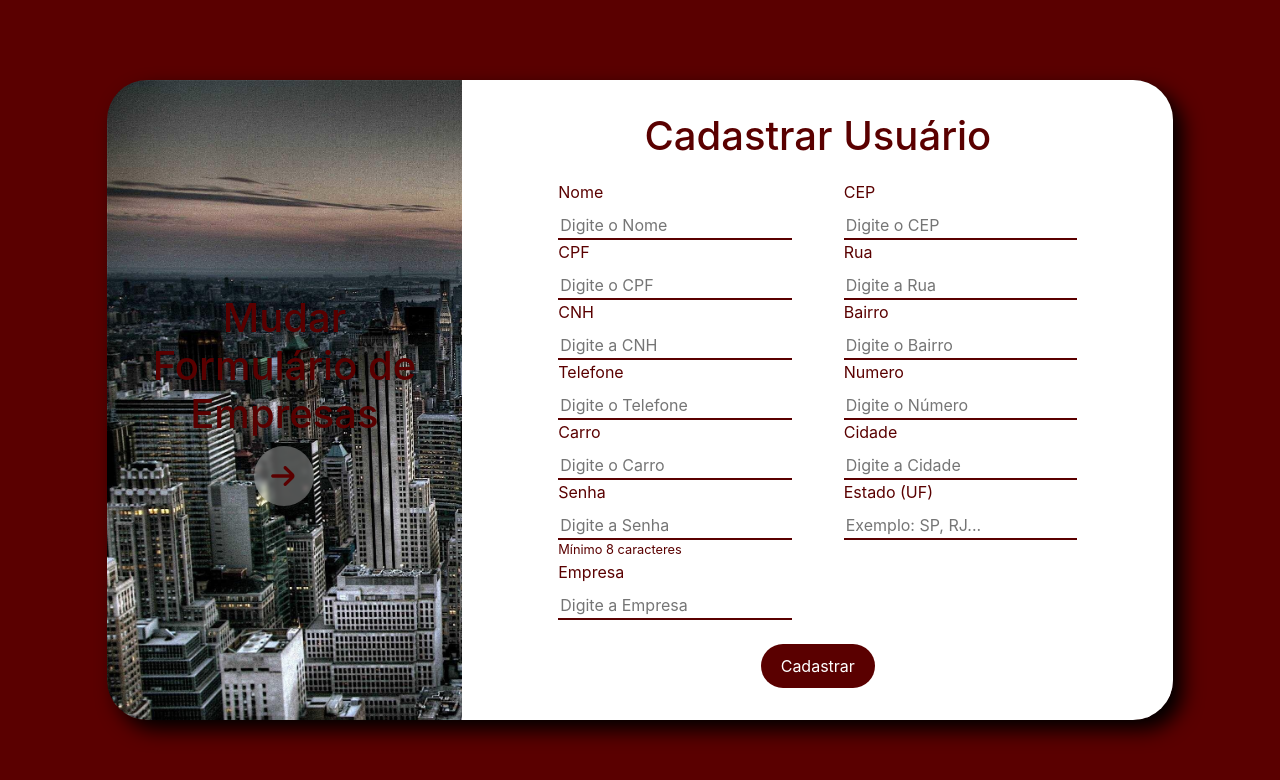
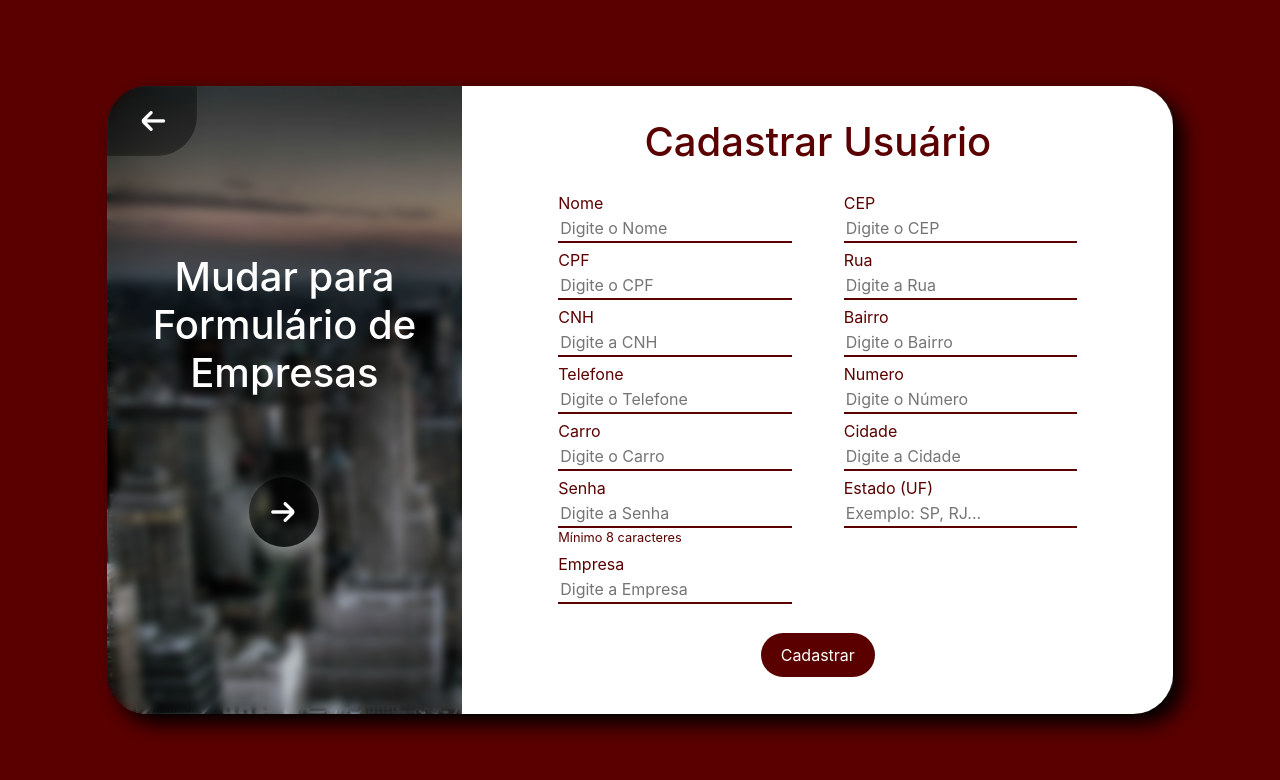
Before and after one commit to felipedegodoy16/projeto01-overdrive, a PHP site: page /cadastro.php in a window 1280 px wide. Shown: the top 780 px of the page. Run offline with PHP 8.4, Linux system fonts and the light colour scheme; some libraries are stand-ins or nearby versions.

Commit message:
finalização do front de cadastro

```diff
--- a/_css/style.css
+++ b/_css/style.css
@@ -460,77 +463,123 @@ main#main_cadastro {
     background-size: cover;
 }
 
-div#call_empresa {
+div#seta_index {
+    height: 100%;
+    width: 100%;
+    position: absolute;
+    background-color: rgba(0, 0, 0, .2);
+    backdrop-filter: blur(5px);
+    border-radius: 40px;
+}
+
+div#cadastro_emp {
+    display: none;
+    border-radius: 0;
+    border-top-left-radius: 40px;
+    border-bottom-left-radius: 40px;
+}
+
+div#cadastro_user {
+    display: flex;
+}
+
+div#call_another_form {
     flex-direction: column;
     padding: 1em;
 }
 
-div#call_empresa h1 {
+div#call_another_form h1 {
+    color: #FFF;
     text-align: center;
     padding: 0 .5em;
+    margin-bottom: 2em;
 }
 
-div#call_empresa i#seta_cadastro {
-    background-color: rgba(255, 255, 255, .3);
+i#seta_cadastro, i#back_index {
+    color: #FFF;
+    background-color: rgba(0, 0, 0, .3);
+    box-shadow: 1px 8px 15px rgba(255, 255, 255, .5);
     backdrop-filter: blur(2px);
-    width: 60px;
-    height: 60px;
+    width: 70px;
+    height: 70px;
     border-radius: 50%;
     font-size: 30pt;
     cursor: pointer;
-    transition: all .3s ease-in-out;
 }
 
-div#call_empresa i#seta_cadastro:hover {
+i#seta_cadastro {
+    transition: transform .3s ease-in-out;
+}
+
+i#back_index {
+    border-radius: 0;
+    border-top-left-radius: 40px;
+    border-bottom-right-radius: 40px;
+    width: 90px;
+    box-shadow: none;
+    position: absolute;
+    top: 0;
+    transition: width .2s linear;
+}
+
+i#back_index:hover {
+    width: 70px;
+}
+
+i#seta_cadastro:hover {
     transform: scale(1.1);
 }
 
-div#cadastro_user {
+div.cadastro {
     flex-direction: column;
     padding: 2em 0;
     background-color: #FFF;
-    height: 100%;
     border-top-right-radius: 40px;
     border-bottom-right-radius: 40px;
 }
 
-div#cadastro_user h1 {
+div.cadastro h1 {
+    text-align: center;
     margin-bottom: .5em;
 }
 
-form#form_cadastro {
+form.form_cadastro {
     width: 100%;
     padding: 0 6em;
 }
 
-form#form_cadastro div#user_data {
+form.form_cadastro div.column_left {
     float: left;
     width: 45%;
 }
 
-form#form_cadastro div#address_data {
+form.form_cadastro div.address_data {
     float: right;
     width: 45%;
 }
 
-form#form_cadastro input {
+form.form_cadastro label {
+    margin: 0;
+}
+
+form.form_cadastro input {
     color: var(--red-dark);
     outline: 0;
     border: none;
     border-bottom: 2px solid var(--red-dark);
 }
 
-form#form_cadastro p {
+form.form_cadastro p {
     display: flex;
     flex-direction: column;
-    margin: 0;
+    margin: 5px 0;
 }
 
-p#p_btn_cadastrar {
+p.p_btn_cadastrar {
     width: 100%;
 }
 
-p input#btn_cadastrar {
+p input.btn_form, button {
     margin-top: 1.5em;
     padding: 10px 20px;
     border: none;
--- a/cadastro.php
+++ b/cadastro.php
@@ -2,16 +2,13 @@
   $_SESSION['cargo'] = 'A';
 
   $_SESSION['logged'] = true ?? false;
+
   if(!$_SESSION['logged']) {
     header('Location: login.php');
   }
 
   if($_SESSION['cargo'] === 'C') {
-    if($_SESSION['logged']) {
-        header('Location: index.php');
-    } else {
-        header('Location: login.php');
-    }
+    header('Location: index.php');
   }
 ?>
 
@@ -43,14 +40,75 @@
 
   <body id="full_content_cadastro" class="center">
     <main id="main_cadastro" class="col-10 center">
-      <div id="call_empresa" class="col-4 center">
-        <h1>Mudar Formulário de Empresas</h1>
-        <i id="seta_cadastro" class="fi fi-rr-arrow-small-right center"></i>
+      <div id="seta_index">
+        <a href="index.php"><i id="back_index" class="fi fi-rr-arrow-small-left center"></i></a>
       </div>
-      <div id="cadastro_user" class="col-8 center">
+      <div id="cadastro_emp" class="cadastro col-12 col-md-8 center">
+        <h1>Cadastrar Empresa</h1>
+        <form class="form_cadastro" action="" method="post">
+            <div class="column_left">
+                <p>
+                    <label for="id_nome_emp">Nome</label>
+                    <input type="text" name="nome_emp" id="id_nome_emp" maxlength="255" placeholder="Digite o Nome" required>
+                </p>
+                <p>
+                    <label for="id_fantasia_emp">Nome Fantasia</label>
+                    <input type="text" name="fantasia_emp" id="id_fantasia_emp" maxlength="255" placeholder="Digite o Nome Fantasia" required>
+                </p>
+                <p>
+                    <label for="id_cnpj_emp">CNPJ</label>
+                    <input type="text" name="cnpj_emp" id="id_cnpj_emp" maxlength="18" placeholder="Digite o CNPJ" required>
+                </p>
+                <p id="p_telefone_emp">
+                    <label for="id_telefone_emp">Telefone</label>
+                    <input type="text" name="telefone_emp" id="id_telefone_emp" maxlength="15" placeholder="Digite o Telefone" required>
+                </p>
+                <p>
+                    <label for="id_responsavel_emp">Reponsável</label>
+                    <input type="text" name="responsavel_emp" id="id_responsavel_emp" placeholder="Digite o Responsável" required>
+                </p>
+            </div>
+
+            <div class="address_data">
+                <p>
+                    <label for="id_cep_emp">CEP</label>
+                    <input type="text" name="cep_emp" id="id_cep_emp" maxlength="9" placeholder="Digite o CEP" required>
+                </p>
+                <p>
+                    <label for="id_rua_emp">Rua</label>
+                    <input type="text" name="rua_emp" id="id_rua_emp" placeholder="Digite a Rua" required>
+                </p>
+                <p>
+                    <label for="id_bairro_emp">Bairro</label>
+                    <input type="text" name="bairro_emp" id="id_bairro_emp" placeholder="Digite o Bairro" required>
+                </p>
+                <p>
+                    <label for="id_numero_emp">Numero</label>
+                    <input type="text" name="numero_emp" id="id_numero_emp" min="0" placeholder="Digite o Número" required>
+                </p>
+                <p>
+                    <label for="id_cidade_emp">Cidade</label>
+                    <input type="text" name="cidade_emp" id="id_cidade_emp" placeholder="Digite a Cidade" required>
+                </p>
+                <p>
+                    <label for="id_estado_emp">Estado (UF)</label>
+                    <input type="text" name="estado_emp" id="id_estado_emp" maxlength="2" placeholder="Exemplo: SP, RJ..." required>
+                </p>
+            </div>
+            <p class="center p_btn_cadastrar" style="flex-direction: row;">
+                <button onclick="changeForm()">Trocar Formulário</button>
+                <input type="submit" class="btn_form" value="Cadastrar">
+            </p>
+        </form>
+      </div>
+      <div id="call_another_form" class="col-12 col-md-4 center">
+        <h1 id="text_change_form">Mudar para Formulário de Empresas</h1>
+        <i id="seta_cadastro" class="fi fi-rr-arrow-small-right center" onclick="changeForm()"></i>
+      </div>
+      <div id="cadastro_user" class="cadastro col-12 col-md-8 center">
         <h1>Cadastrar Usuário</h1>
-        <form id="form_cadastro" action="" method="post">
-            <div id="user_data">
+        <form class="form_cadastro" action="" method="post">
+            <div class="column_left">
                 <p>
                     <label for="id_nome">Nome</label>
                     <input type="text" name="nome" id="id_nome" maxlength="255" placeholder="Digite o Nome" required>
@@ -88,9 +146,9 @@
                 </p>
             </div>
 
-            <div id="address_data">
+            <div class="address_data">
                 <p>
-                    <label for="">CEP</label>
+                    <label for="id_cep">CEP</label>
                     <input type="text" name="cep" id="id_cep" maxlength="9" placeholder="Digite o CEP" required>
                 </p>
                 <p>
@@ -114,15 +172,15 @@
                     <input type="text" name="estado" id="id_estado" maxlength="2" placeholder="Exemplo: SP, RJ..." required>
                 </p>
             </div>
-            <p id="p_btn_cadastrar" class="center">
-                <input type="submit" id="btn_cadastrar" value="Cadastrar">
+            <p class="center p_btn_cadastrar" style="flex-direction: row;">
+                <button onclick="changeForm()">Trocar Formulário</button>
+                <input type="submit" class="btn_form" value="Cadastrar">
             </p>
         </form>
       </div>
     </main>
 
     <!-- Meus scrips JS -->
-    <script src="_js/main.js"></script>
     <script src="_js/cep.js"></script>
     <script src="_js/cadastro.js"></script>
 
```
Also changed, not shown: other parts of _css/style.css (+72 -5 lines), _js/cadastro.js (+106 -7 lines), _js/cep.js (+36 -13 lines), _js/main.js (+0 -11 lines), index.php (+7 -7 lines).
